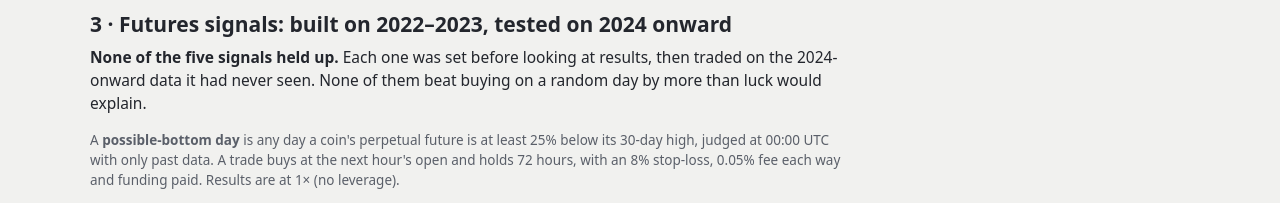
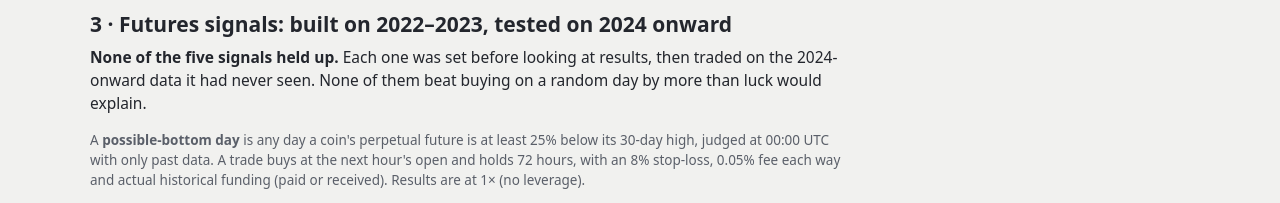
Before and after one commit to X-355/atl-radar, a plain HTML site: page lab/index.html in a window 1280 px wide. Shown: the part 3260-3463 px from the top of the page. Drawn offline with nearby package versions, Linux system fonts and the light colour scheme.

Commit message:
Lab futures note: funding is actual history, paid or received
Co-Authored-By: Claude Opus 5.5 <noreply@anthropic.com>
Claude-Session: https://claude.ai/code/session_01L4PyBmBcGuJN9e8EoeY7ST

```diff
--- a/lab/index.html
+++ b/lab/index.html
@@ -229,7 +229,7 @@ try { const t = localStorage.getItem("cblab.theme") || (matchMedia("(prefers-col
 
   <h2 id="futures">3 · Futures signals: built on 2022–2023, tested on 2024 onward</h2>
   <p class="cb-lede" id="futures-takeaway" data-draw="futures-take"><b>None of the five signals held up.</b> Each one was set before looking at results, then traded on the 2024-onward data it had never seen. None of them beat buying on a random day by more than luck would explain.</p>
-  <p class="cb-note">A <b>possible-bottom day</b> is any day a coin's perpetual future is at least <span data-draw="f-dd">—</span> below its 30-day high, judged at 00:00 UTC with only past data. A trade buys at the next hour's open and holds <span data-draw="f-hold">—</span> hours, with an <span data-draw="f-stop">—</span> stop-loss, <span data-draw="f-fee">—</span> fee each way and funding paid. Results are at 1× (no leverage).</p>
+  <p class="cb-note">A <b>possible-bottom day</b> is any day a coin's perpetual future is at least <span data-draw="f-dd">—</span> below its 30-day high, judged at 00:00 UTC with only past data. A trade buys at the next hour's open and holds <span data-draw="f-hold">—</span> hours, with an <span data-draw="f-stop">—</span> stop-loss, <span data-draw="f-fee">—</span> fee each way and actual historical funding (paid or received). Results are at 1× (no leverage).</p>
   <div class="cb-tiles" id="futures-tiles">
     <div class="cb-tile"><div class="cb-k">Possible-bottom days tested</div><b class="cb-v" data-draw="f-n">—</b><div class="cb-s">on <span data-draw="f-coins">—</span> coins, <span data-draw="f-first">—</span> to <span data-draw="f-last">—</span></div></div>
     <div class="cb-tile"><div class="cb-k">Capitulation (H1), average per trade</div><b class="cb-v" data-draw="f-h1-test">—</b><div class="cb-s" data-draw="f-h1-sub">from 2024 · <span data-draw="f-h1-train">—</span> in 2022–23</div></div>
```
